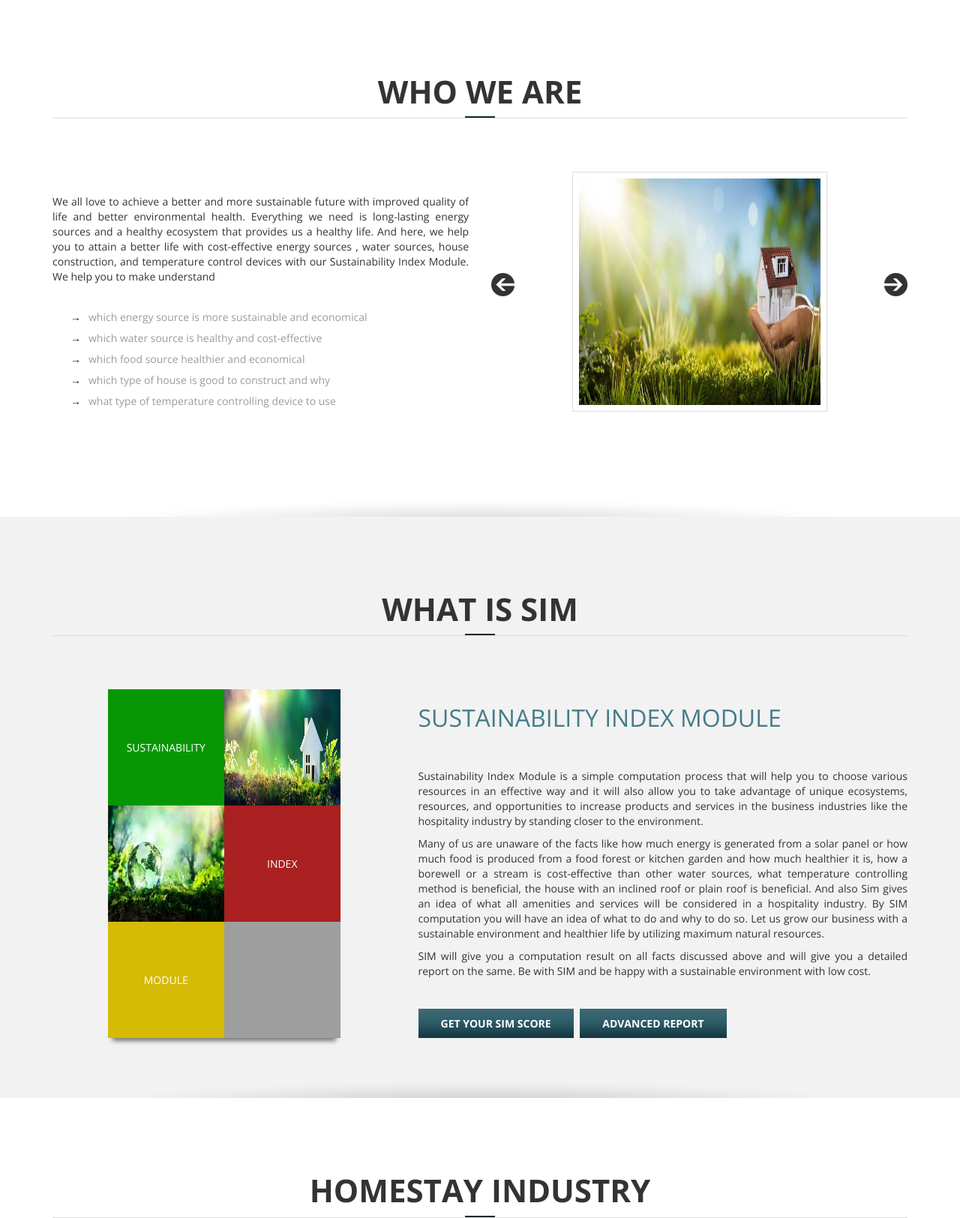
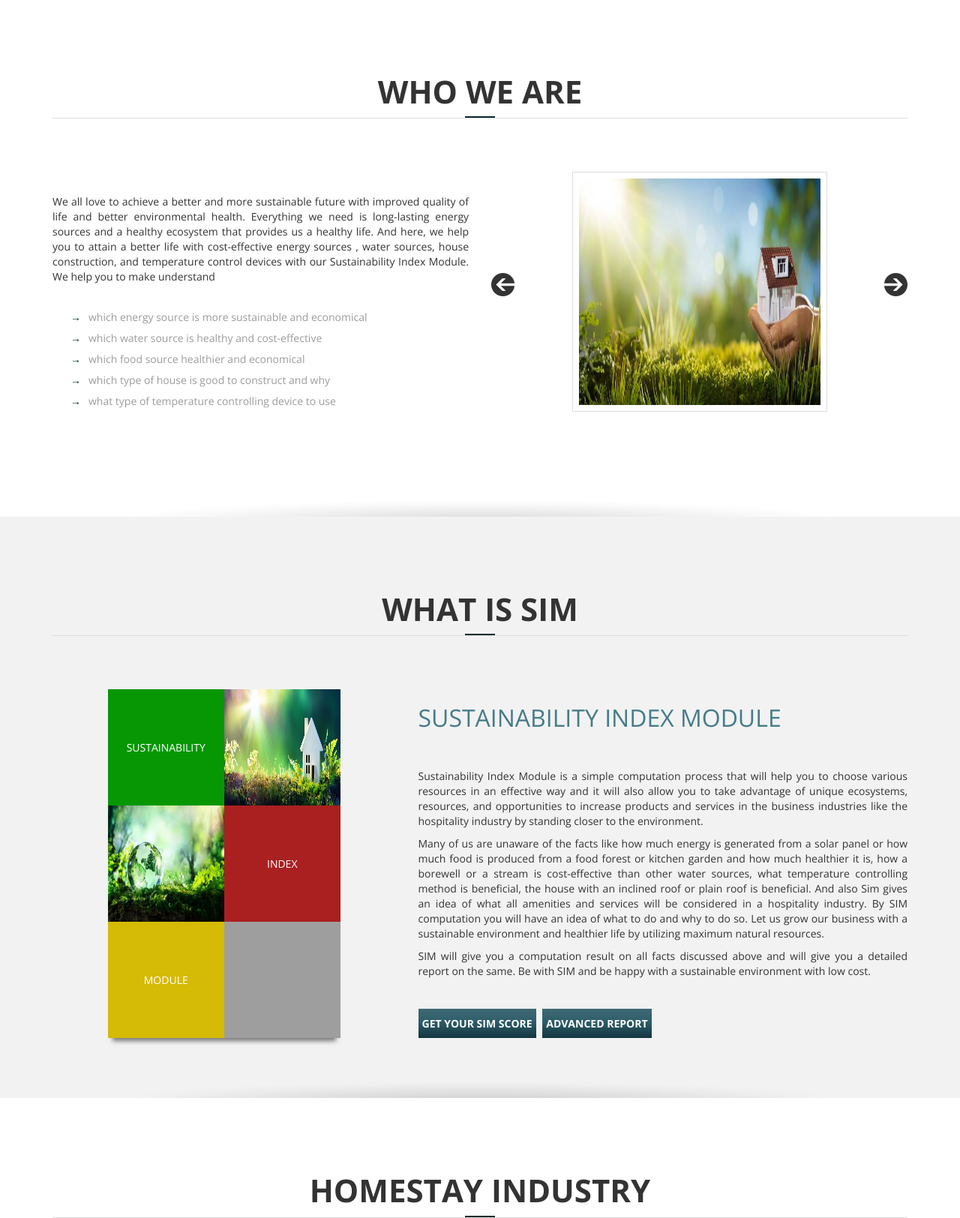
Before and after one commit to naju4nisa/SIM, a PHP site: page / in a window 1280 px wide. Shown: the part 580-2204 px from the top of the page at 75% size. Run offline with PHP 8.4, Linux system fonts and the light colour scheme; grey boxes are pictures that could not be loaded.

Commit message:
Update templatemo-style.css

```diff
--- a/css/templatemo-style.css
+++ b/css/templatemo-style.css
@@ -228,7 +228,7 @@ hr {
 .btn-transparent,
 .btn-blue-gradient {
 	font-weight: 700;
-	padding: 10px 30px;
+	padding: 10px 5px;
 	text-transform: uppercase;
 }
 .img-thumbnail {
```
